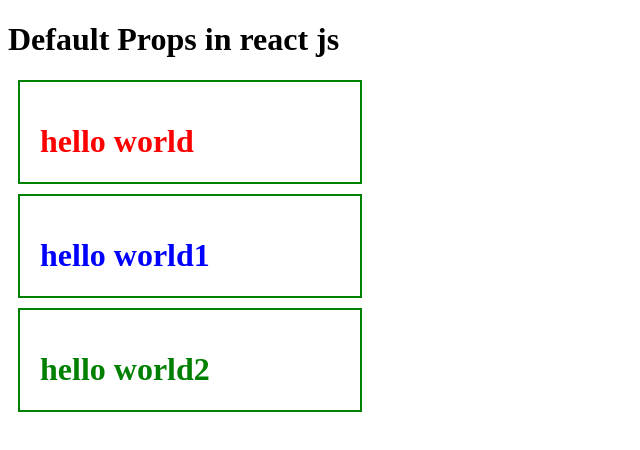
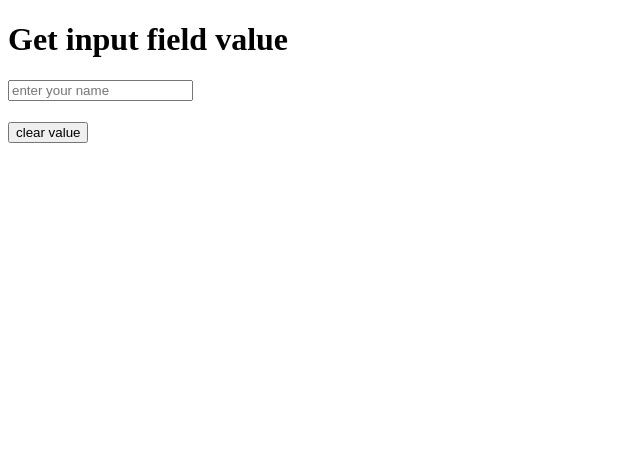
Before and after one commit to pardipYadav/react, a React (Vite) app: page / in a window 1280 px wide. Shown: the top 450 px of the page, without its empty margins (0-640 px from the left). Built offline with nearby package versions, Linux system fonts and the light colour scheme.

Commit message:
get input values on change

```diff
--- a/src/App.jsx
+++ b/src/App.jsx
@@ -1,20 +1,27 @@
-import Wrapper from "./Wrapper";
+import { useState } from "react";
+
 const App = () => {
+  const [inputval, setInputval] = useState("");
   return (
     <div>
-      <h1>Default Props in react js</h1>
-      {/* <Wrapper name="vijay" />
-      <Wrapper name="hellll" />
-      <Wrapper name="pawan kumar" /> */}
-      <Wrapper color="red">
-        <h1>hello world</h1>
-      </Wrapper>
-      <Wrapper color="blue">
-        <h1>hello world1</h1>
-      </Wrapper>
-      <Wrapper>
-        <h1>hello world2 </h1>
-      </Wrapper>
+      <h1>Get input field value</h1>
+      <input
+        type="text"
+        value={inputval}
+        onChange={(event) => {
+          setInputval(event.target.value);
+        }}
+        placeholder="enter your name"
+      ></input>
+      <h1>{inputval}</h1>
+
+      <button
+        onClick={() => {
+          setInputval("");
+        }}
+      >
+        clear value
+      </button>
     </div>
   );
 };
```
